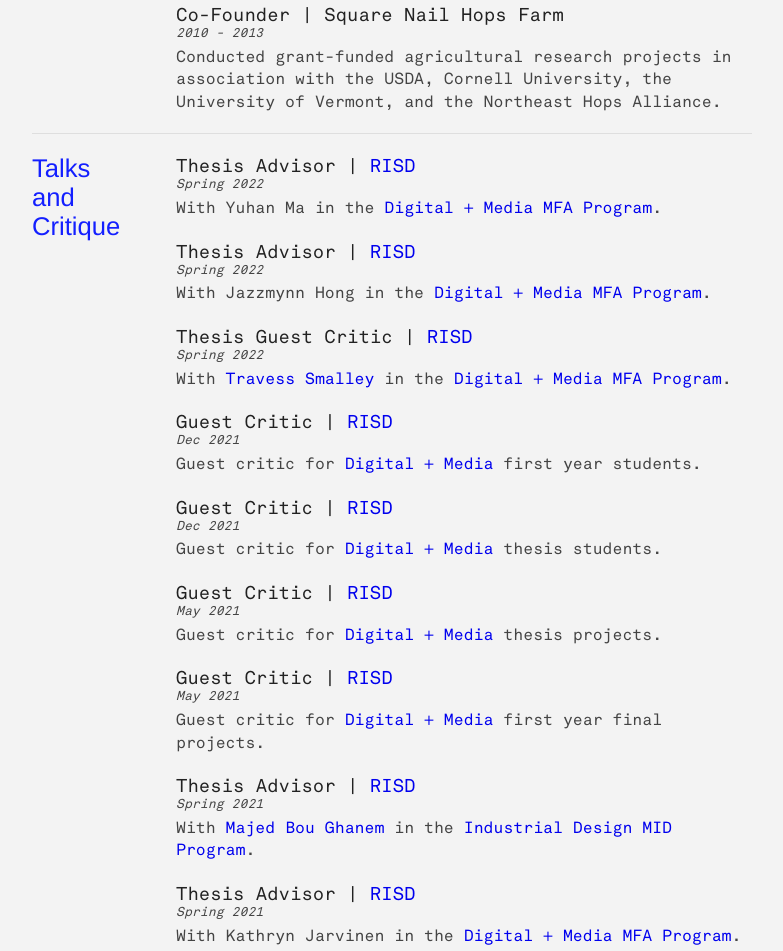
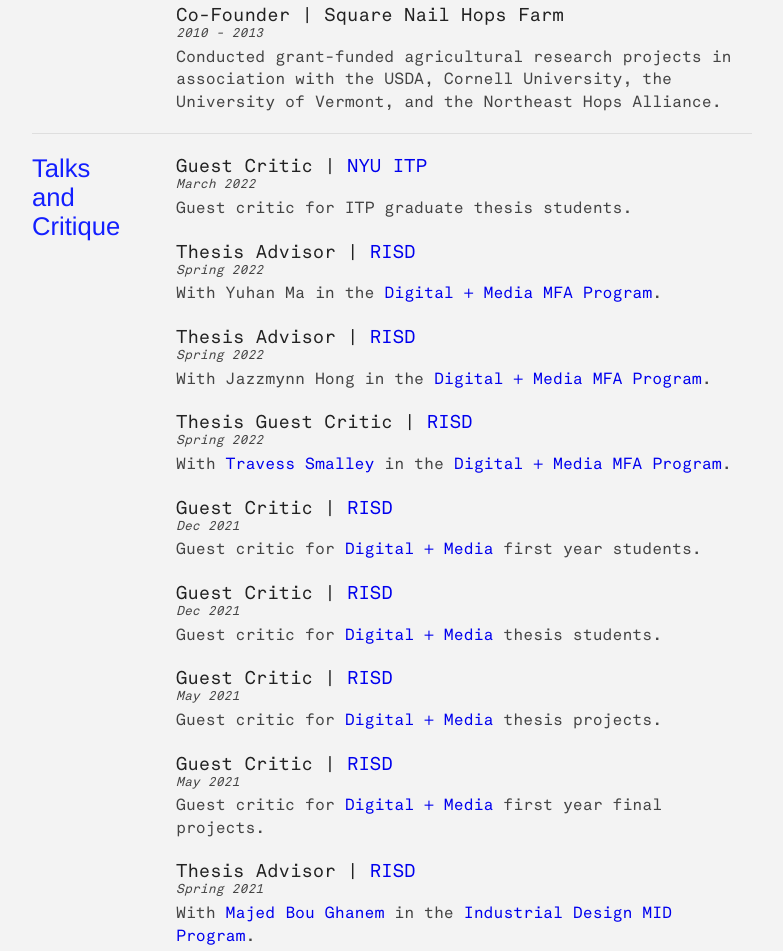
Before and after one commit to vwls/vwls.github.io, a plain HTML site: page index.html in a window 1280 px wide. Shown: the part 4050-5001 px from the top of the page, without its empty margins (248-1031 px from the left). Drawn offline with Linux system fonts and the light colour scheme.

Commit message:
adding itp guest crit

```diff
--- a/index.html
+++ b/index.html
@@ -330,6 +330,12 @@
 					<div class="sectionContent">
 
 						<article>
+							<h2>Guest Critic | <a class="noLink" href="https://tisch.nyu.edu/itp">NYU ITP</a></h2>
+							<p class="subDetails">March 2022</p>
+							<p>Guest critic for ITP graduate thesis students.</p>
+						</article>
+
+						<article>
 							<h2>Thesis Advisor | <a class="noLink" href="https://www.risd.edu/">RISD</a></h2>
 							<p class="subDetails">Spring 2022</p>
 							<p>With Yuhan Ma in the <a class="noLink" href="https://www.risd.edu/academics/digital-media">Digital + Media MFA Program</a>.</p>
```
